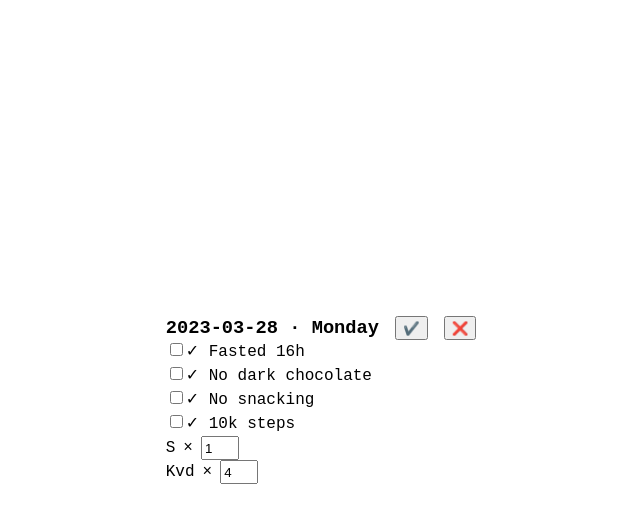
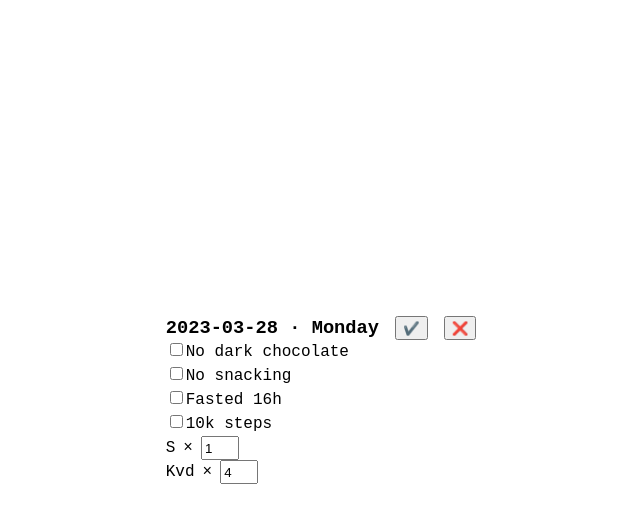
Before and after one commit to shogek/final-tracker, a React (Vite) app: page / in a window 1280 px wide. Both pictures are taken after a click on the button "✏️". Shown: the top 522 px of the page, without its empty margins (319-959 px from the left). Built offline with nearby package versions, Linux system fonts and the light colour scheme; a web font is replaced by a local one.

Commit message:
Hardcode achievements

```diff
--- /dev/null
+++ b/src/configuration/achievements.config.ts
@@ -0,0 +1,18 @@
+export const ACHIEVEMENTS = Object.freeze({
+   noDarkChocolate: {
+      id: '815c28c6-1920-4f92-9a48-7a964d454a60',
+      label: 'No dark chocolate',
+   },
+   noSnacking: {
+      id: '42a9a4ee-f455-4c79-9061-6ea46544658a',
+      label: 'No snacking',
+   },
+   fasted16: {
+      id: '76771db0-2432-4d59-94fc-e1f833b969e8',
+      label: 'Fasted 16h',
+   },
+   tenSteps: {
+      id: 'd7dac161-4dd9-4d37-8ce8-5bce6e4565d4',
+      label: '10k steps',
+   },
+});
--- a/src/features/Day/components/EditableDay/EditableDay.tsx
+++ b/src/features/Day/components/EditableDay/EditableDay.tsx
@@ -1,4 +1,5 @@
 import React from 'react'
+import { ACHIEVEMENTS } from '../../../../configuration/achievements.config'
 import './EditableDay.scss'
 
 interface EditableDayProps {
@@ -9,30 +10,30 @@ export default function EditableDay({ }: EditableDayProps): JSX.Element {
     return (
         <div className="editable-day">
             <div>
-                <input type="checkbox" name="fasted-16" value="fasted-16" />
-                <label htmlFor="fasted-16">
-                    ✓ Fasted 16h
+                <input type="checkbox" name="no-dark-chocolate" value={ACHIEVEMENTS.noDarkChocolate.id} />
+                <label htmlFor="no-dark-chocolate">
+                    {ACHIEVEMENTS.noDarkChocolate.label}
                 </label>
             </div>
 
             <div>
-                <input type="checkbox" name="no-dark-chocolate" value="no-dark-chocolate" />
-                <label htmlFor="no-dark-chocolate">
-                    ✓ No dark chocolate
+                <input type="checkbox" name="no-snacking" value={ACHIEVEMENTS.noSnacking.id} />
+                <label htmlFor="no-snacking">
+                    {ACHIEVEMENTS.noSnacking.label}
                 </label>
             </div>
 
             <div>
-                <input type="checkbox" name="no-snacking" value="no-snacking" />
-                <label htmlFor="no-snacking">
-                    ✓ No snacking
+                <input type="checkbox" name="fasted-16" value={ACHIEVEMENTS.fasted16.id} />
+                <label htmlFor="fasted-16">
+                    {ACHIEVEMENTS.fasted16.label}
                 </label>
             </div>
 
             <div>
-                <input type="checkbox" name="10k-steps" value="10k-steps" />
+                <input type="checkbox" name="10k-steps" value={ACHIEVEMENTS.tenSteps.id} />
                 <label htmlFor="10k-steps">
-                    ✓ 10k steps
+                    {ACHIEVEMENTS.tenSteps.label}
                 </label>
             </div>
 
--- a/src/features/Day/components/ReadonlyDay/ReadonlyDay.scss
+++ b/src/features/Day/components/ReadonlyDay/ReadonlyDay.scss
@@ -5,6 +5,8 @@
     align-items: flex-start;
 
     &__line {
+        display: flex;
+        gap: 8px;
         margin: 0;
     }
 }
--- a/src/features/Day/components/ReadonlyDay/ReadonlyDay.tsx
+++ b/src/features/Day/components/ReadonlyDay/ReadonlyDay.tsx
@@ -1,6 +1,7 @@
 import React from 'react'
 import './ReadonlyDay.scss'
 import { format } from 'date-fns'
+import { ACHIEVEMENTS } from '../../../../configuration/achievements.config'
 
 interface ReadonlyDayProps {
 
@@ -9,8 +10,14 @@ interface ReadonlyDayProps {
 export default function ReadonlyDay({ }: ReadonlyDayProps): JSX.Element {
    return (
       <div className="readonly-day">
-         <p className="readonly-day__line">✓ Fasted 16h</p>
-         <p className="readonly-day__line">✓ 10k steps</p>
+         <p className="readonly-day__line">
+            <span>✓</span>
+            {ACHIEVEMENTS.fasted16.label}
+         </p>
+         <p className="readonly-day__line">
+            <span>✓</span>
+            {ACHIEVEMENTS.tenSteps.label}
+         </p>
          <p className="readonly-day__line">S × 0</p>
          <p className="readonly-day__line">Kvd × 2</p>
       </div>
```
